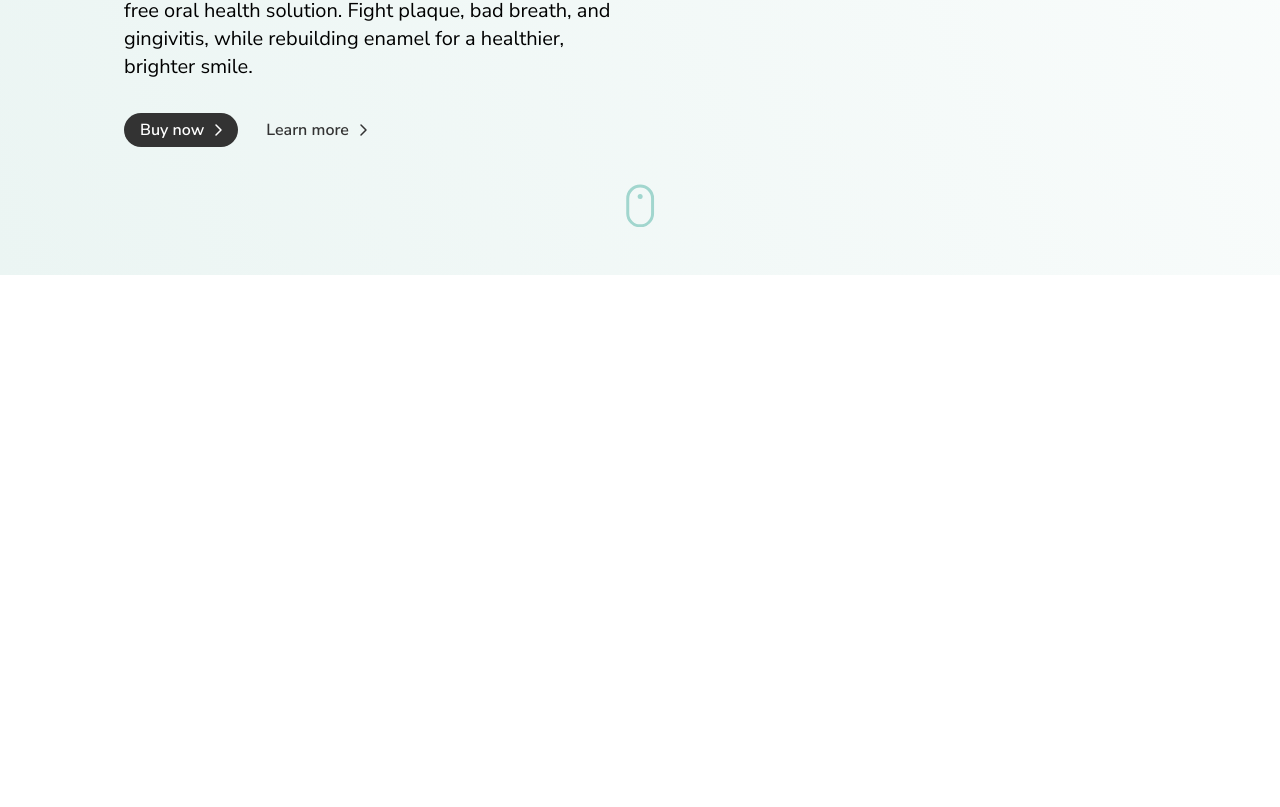
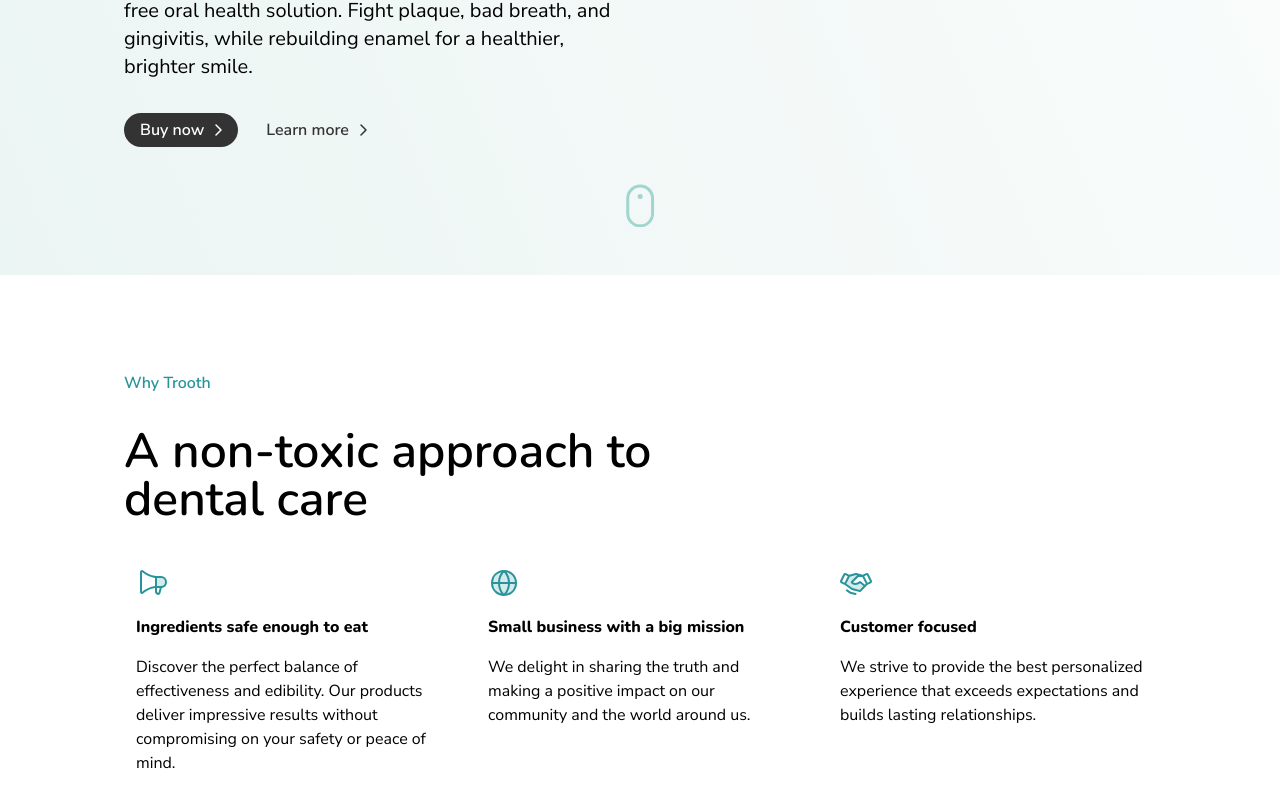
Before and after one commit to juliancoleman/trooth.shop, a Next.js app: page / in a window 1280 px wide. Shown: the part 553-1360 px from the top of the page. Before the commit the page ends 828 px from the top, so only its background shows below. Built offline with nearby package versions, Linux system fonts and the light colour scheme.

Commit message:
feature: add UVP section

```diff
--- a/src/app/page.tsx
+++ b/src/app/page.tsx
@@ -2,16 +2,18 @@
 
 import { AppBar } from "@/components/AppBar";
 import { HomeHero } from "@/components/HomeHero";
+import { WhyTrooth } from "@/components/WhyTrooth";
 
 export const metadata: Metadata = {
   title: "Trooth | Shop",
 };
 
-export default function() {
+export default function () {
   return (
     <>
       <AppBar />
       <HomeHero />
+      <WhyTrooth />
     </>
   );
 }
--- a/src/components/AppBar.tsx
+++ b/src/components/AppBar.tsx
@@ -3,6 +3,7 @@
 import Link from "next/link";
 import { ShoppingCart } from "@phosphor-icons/react";
 import cn from "classnames";
+import { useState, useEffect } from "react";
 
 import { comfortaaBoldAlt2, nunitoSansRegular } from "@/config/fonts";
 
@@ -11,8 +12,36 @@
   "rounded-full p-3.5 text-base leading-none text-trooth-primary-500 hover:bg-white",
 );
 
-export const AppBar = () => (
-  <header className="relative top-0 z-10 mx-auto flex max-w-[1080px] items-center justify-between px-6 py-2.5 sm:sticky">
+export const AppBar = () => {
+  const [hasScrolled, setHasScrolled] = useState(window.scrollY > 0);
+
+  useEffect(() => {
+    function handleScroll() {
+      if (window.scrollY > 0) {
+        return setHasScrolled(true);
+      }
+
+      return setHasScrolled(false);
+    }
+
+    window.addEventListener("scroll", handleScroll);
+
+    return () => {
+      window.removeEventListener("scroll", handleScroll);
+    };
+  }, []);
+
+  return (
+    <header
+      className={cn("relative top-0 z-10 transition-all sm:sticky", {
+        "sm:bg-white sm:bg-opacity-100 sm:shadow-sm": hasScrolled,
+      })}
+    >
+      <nav
+        className={cn(
+          "mx-auto flex max-w-[1080px] items-center justify-between px-6 py-2.5",
+        )}
+      >
         <Link
           href="/"
           className={cn(
@@ -37,5 +66,7 @@
         </nav>
 
         <ShoppingCart size={32} className="cursor-pointer" />
+      </nav>
     </header>
   );
+};
--- /dev/null
+++ b/src/components/ValueProp.tsx
@@ -0,0 +1,31 @@
+import { type ReactNode } from "react";
+import cn from "classnames";
+import { IconContext } from "@phosphor-icons/react";
+
+import { nunitoBold, nunitoSansRegular } from "@/config/fonts";
+
+type ValuePropProps = {
+  icon: ReactNode;
+  title: string;
+  description: string;
+};
+
+export const ValueProp = (props: ValuePropProps) => (
+  <article className="grid flex-1 gap-4 p-3 h-max">
+    <IconContext.Provider
+      value={{
+        size: 32,
+        color: "rgb(var(--trooth-primary-500))",
+        weight: "duotone",
+      }}
+    >
+      {props.icon}
+    </IconContext.Provider>
+    <header className={cn(nunitoBold.className, "text-base")}>
+      {props.title}
+    </header>
+    <p className={cn(nunitoSansRegular.className, "text-base")}>
+      {props.description}
+    </p>
+  </article>
+);
--- /dev/null
+++ b/src/components/WhyTrooth.tsx
@@ -0,0 +1,43 @@
+"use client";
+
+import cn from "classnames";
+import { Megaphone, GlobeSimple, Handshake } from "@phosphor-icons/react";
+
+import { nunitoMedium, nunitoSansMedium } from "@/config/fonts";
+import { ValueProp } from "./ValueProp";
+
+export const WhyTrooth = () => (
+  <section className={cn("mx-auto grid max-w-[1080px] gap-8 px-6 py-24")}>
+    <p
+      className={cn(
+        nunitoSansMedium.className,
+        "text-base text-trooth-primary-500",
+      )}
+    >
+      Why Trooth
+    </p>
+
+    <h2 className={cn(nunitoMedium.className, "text-5xl")}>
+      A non-toxic approach to
+      <br /> dental care
+    </h2>
+
+    <div className="grid gap-6 md:flex">
+      <ValueProp
+        icon={<Megaphone />}
+        title="Ingredients safe enough to eat"
+        description="Discover the perfect balance of effectiveness and edibility. Our products deliver impressive results without compromising on your safety or peace of mind."
+      />
+      <ValueProp
+        icon={<GlobeSimple />}
+        title="Small business with a big mission"
+        description="We delight in sharing the truth and making a positive impact on our community and the world around us."
+      />
+      <ValueProp
+        icon={<Handshake />}
+        title="Customer focused"
+        description="We strive to provide the best personalized experience that exceeds expectations and builds lasting relationships."
+      />
+    </div>
+  </section>
+);
```
Lines whose indentation alone changed are shown as unchanged.
